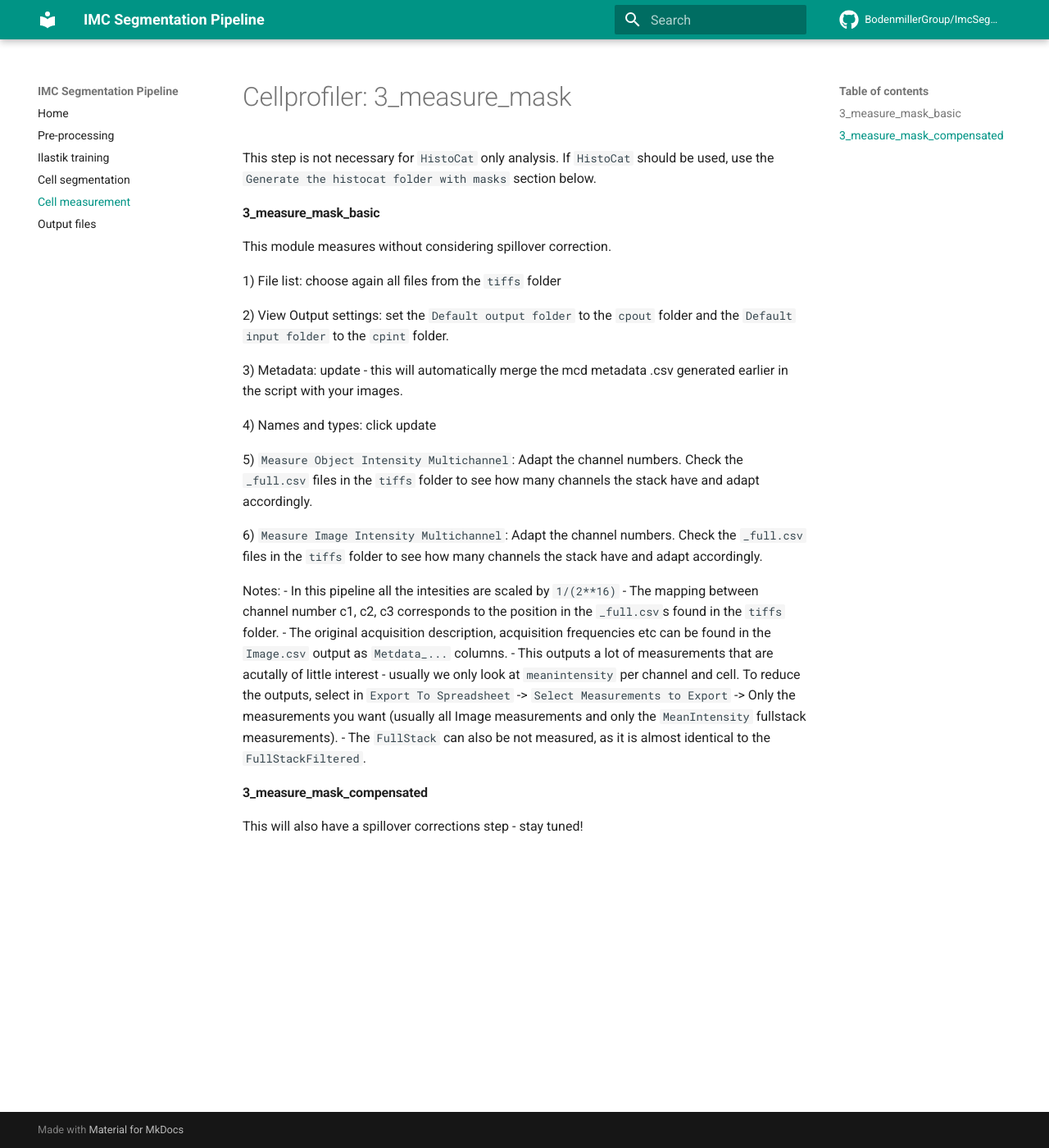
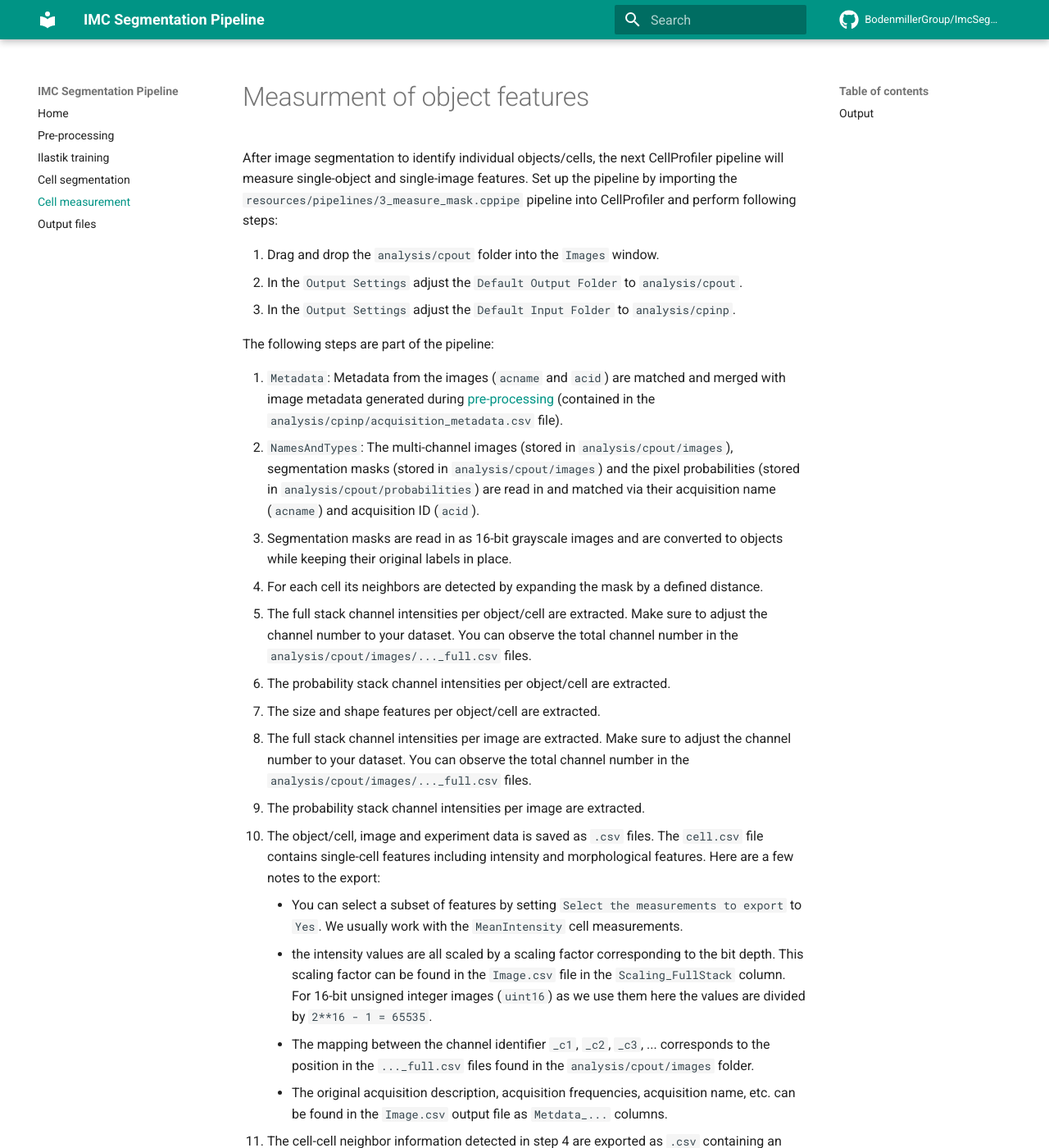
Before and after one commit to BodenmillerGroup/ImcSegmentationPipeline, an MkDocs documentation site: the page built from docs/measurement.md, in a window 1280 px wide and 1400 px high. Shown: the whole window at 82% size. Built offline with MkDocs 1.6.1 and Material for MkDocs 9.7.7, drawn with Linux system fonts in a browser that asks for light colours; comment, search, counter and statistics services are not loaded; some of the changed text lies outside the part shown.

Commit message:
Added measurment docs

```diff
--- a/docs/measurement.md
+++ b/docs/measurement.md
@@ -1,31 +1,38 @@
-# Cellprofiler: 3_measure_mask
+# Measurment of object features
 
-This step is not necessary for `HistoCat` only analysis. If `HistoCat` should be used, use the `Generate the histocat folder with masks` section below.
+After image segmentation to identify individual objects/cells, the next CellProfiler pipeline will measure single-object and single-image features.
+Set up the pipeline by importing the `resources/pipelines/3_measure_mask.cppipe` pipeline into CellProfiler and perform following steps:
 
-#### 3_measure_mask_basic
+1. Drag and drop the `analysis/cpout` folder into the `Images` window.
+2. In the `Output Settings` adjust the `Default Output Folder` to `analysis/cpout`.
+2. In the `Output Settings` adjust the `Default Input Folder` to `analysis/cpinp`.
 
-This module measures without considering spillover correction.
+The following steps are part of the pipeline:
 
-1) File list: choose again all files from the `tiffs` folder
+1. `Metadata`: Metadata from the images (`acname` and `acid`) are matched and merged with image metadata generated during [pre-processing](prepro.md) (contained in the `analysis/cpinp/acquisition_metadata.csv` file).
+2. `NamesAndTypes`: The multi-channel images (stored in `analysis/cpout/images`), segmentation masks (stored in `analysis/cpout/images`) and the pixel probabilities (stored in `analysis/cpout/probabilities`) are read in and matched via their acquisition name (`acname`) and acquisition ID (`acid`).
+3. Segmentation masks are read in as 16-bit grayscale images and are converted to objects while keeping their original labels in place.
+4. For each cell its neighbors are detected by expanding the mask by a defined distance.
+5. The full stack channel intensities per object/cell are extracted. Make sure to adjust the channel number to your dataset. You can observe the total channel number in the `analysis/cpout/images/..._full.csv` files.
+6. The probability stack channel intensities per object/cell are extracted.
+7. The size and shape features per object/cell are extracted.
+8. The full stack channel intensities per image are extracted. Make sure to adjust the channel number to your dataset. You can observe the total channel number in the `analysis/cpout/images/..._full.csv` files.
+9. The probability stack channel intensities per image are extracted.
+10. The object/cell, image and experiment data is saved as `.csv` files. The `cell.csv` file contains single-cell features including intensity and morphological features. Here are a few notes to the  export:
+    - You can select a subset of features by setting `Select the measurements to export` to `Yes`. We usually work with the `MeanIntensity` cell measurements.
+    - the intensity values are all scaled by a scaling factor corresponding to the bit depth. This scaling factor can be found in the `Image.csv` file in the `Scaling_FullStack` column. For 16-bit unsigned integer images (`uint16`) as we use them here the values are divided by `2**16 - 1 = 65535`.
+    - The mapping between the channel identifier `_c1`, `_c2`, `_c3`, ... corresponds to the position in the `..._full.csv` files found in the `analysis/cpout/images` folder.
+    - The original acquisition description, acquisition frequencies, acquisition name, etc. can be found in the `Image.csv` output file as `Metdata_...` columns.
+11. The cell-cell neighbor information detected in step 4 are exported as `.csv` containing an edge list.
+12. The final output are `.csv` files that contain additional metadata per measured feature. For the cell features the following information is written out: `category` (e.g. Intensity), `image_name` (e.g. FullStack), `object_name`, `feature_name` (e.g. MeanIntensity), `channel` (e.g. 1), `parameters`, `channel_id` (e.g. Ir191) and `data_type` (e.g. float)
 
-2) View Output settings: set the `Default output folder` to the `cpout` folder and the
-    `Default input folder` to the `cpint` folder.
+## Output
 
-3) Metadata: update - this will automatically merge the mcd metadata .csv generated earlier in the script with your images.
+After feature measurment the following files have been generated:
 
-4) Names and types: click update
-
-5) `Measure Object Intensity Multichannel`: Adapt the channel numbers. Check the `_full.csv` files in the `tiffs` folder to see how many channels the stack have and adapt accordingly.
-
-6) `Measure Image Intensity Multichannel`: Adapt the channel numbers. Check the `_full.csv` files in the `tiffs` folder to see how many channels the stack have and adapt accordingly.
-
-Notes:
-- In this pipeline all the intesities are scaled by `1/(2**16)`
-- The mapping between channel number c1, c2, c3 corresponds to the position in the `_full.csv`s found in the `tiffs` folder.
-- The original acquisition description, acquisition frequencies etc can be found in the `Image.csv` output as `Metdata_...` columns.
-- This outputs a lot of measurements that are acutally of little interest - usually we only look at `meanintensity` per channel and cell.
-    To reduce the outputs, select in `Export To Spreadsheet` -> `Select Measurements to Export` -> Only the measurements you want (usually all Image measurements and only the `MeanIntensity` fullstack measurements).
-- The `FullStack` can also be not measured, as it is almost identical to the `FullStackFiltered`.
-
-#### 3_measure_mask_compensated
-This will also have a spillover corrections step - stay tuned!
+* `analysis/cpout/cell.csv`: contains features (columns) for each cell (rows).
+* `analysis/cpout/Experiment.csv`: contains metadata related to the CellProfiler version used.
+* `analysis/cpout/Image.csv`: contains image-level measurements (e.g. channel intensities) and acquisition metadata.
+* `analysis/cpout/Object relationships.csv`: contains neighbor information in form of an edge list between cells.
+* `analysis/cpout/var_cell.csv`: contains feature metadata for all single-cell features.
+* `analysis/cpout/var_Image.csv`: contains feature metadata for all image features.
```
